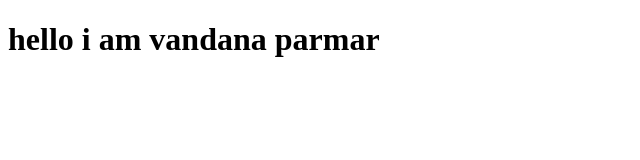
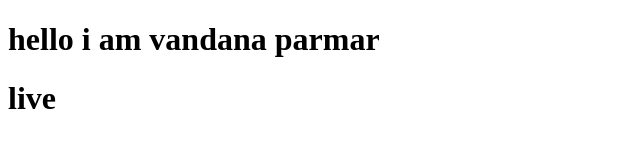
Before and after one commit to vandanaparmar2006/codelive, a plain HTML site: page index.html in a window 1280 px wide. Shown: the whole page, without its empty margins (0-640 px from the left). Drawn offline with Linux system fonts and the light colour scheme.

Commit message:
second commit

```diff
--- a/index.html
+++ b/index.html
@@ -7,5 +7,6 @@
 </head>
 <body>
     <h1>hello i am vandana parmar</h1>
+    <h1>live</h1>
 </body>
 </html>
```
